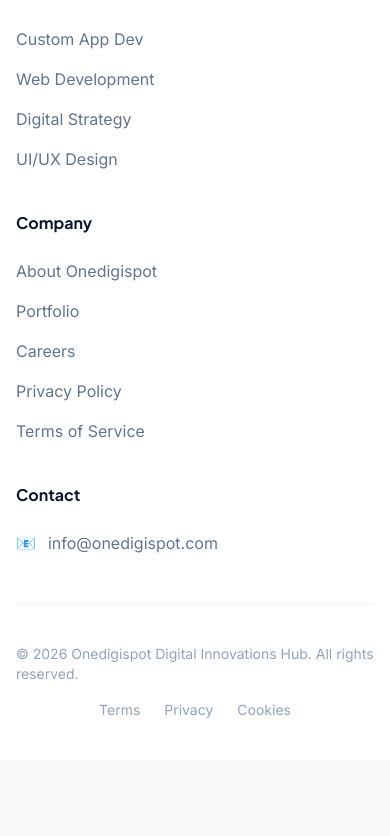
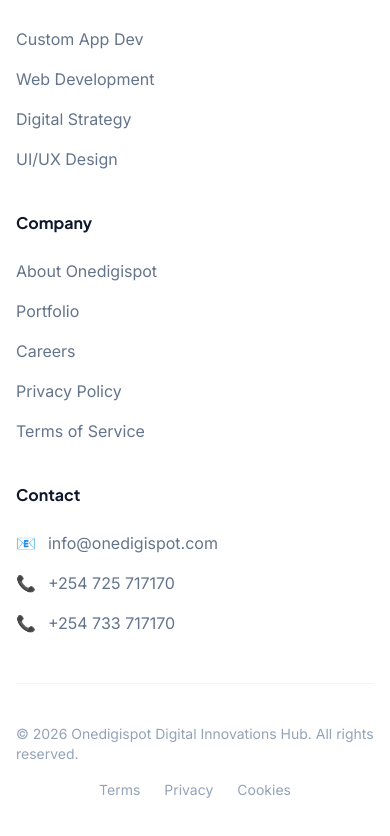
Before and after one commit to barackj370-pixel/onedigispot, a React (Vite) app: page /company/terms-of-service in a window 390 px wide. Shown: the part 2794-3630 px from the top of the page. Before the commit the page ends 3554 px from the top, so only its background shows below. Built offline with nearby package versions, Linux system fonts and the light colour scheme; no server answers.

Commit message:
Add contact phone numbers to Footer component

```diff
--- a/components/Footer.tsx
+++ b/components/Footer.tsx
@@ -53,6 +53,14 @@
                 <span className="mr-3">📧</span>
                 info@onedigispot.com
               </li>
+              <li className="flex items-center">
+                <span className="mr-3">📞</span>
+                +254 725 717170
+              </li>
+              <li className="flex items-center">
+                <span className="mr-3">📞</span>
+                +254 733 717170
+              </li>
             </ul>
           </div>
         </div>
```
